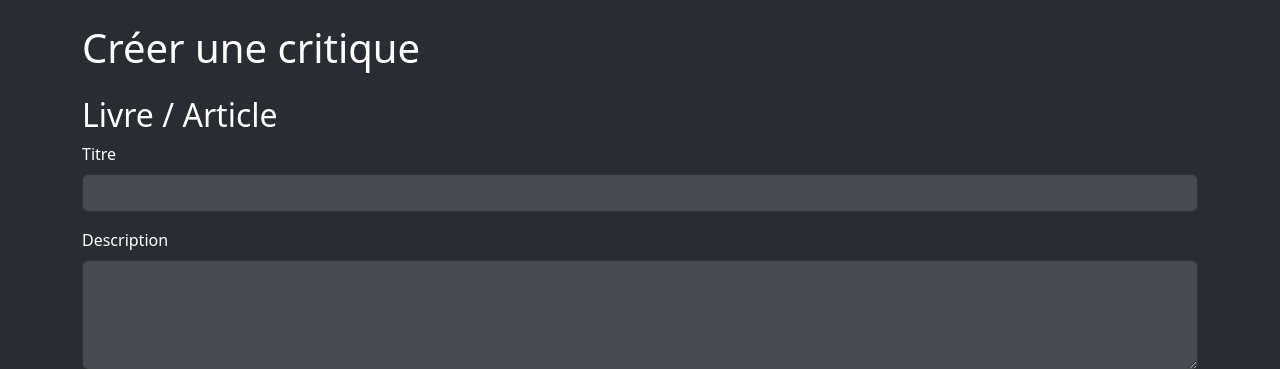
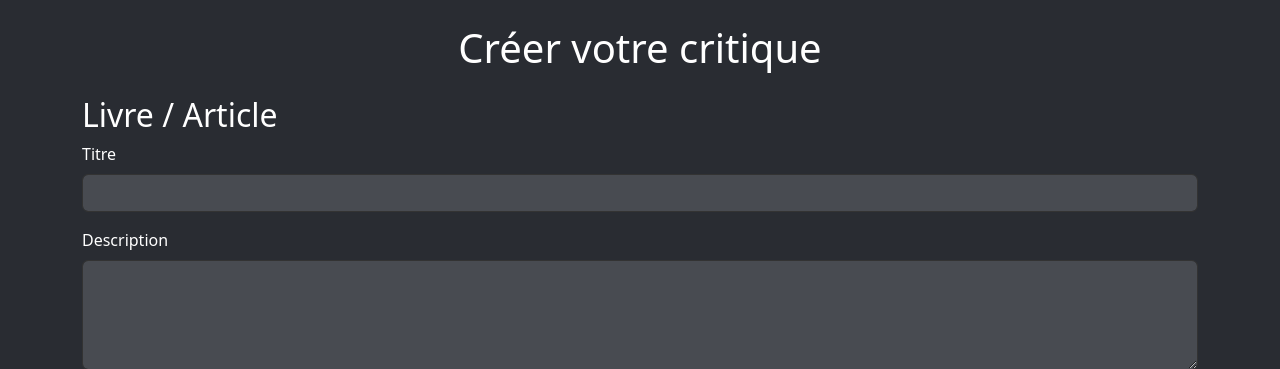
Before and after one commit to alinacharon/LITReview, a Django app: page /reviews/create-review-without-ticket/ in a window 1280 px wide. Shown: the part 56-425 px from the top of the page. Run offline with Django 5.2, Linux system fonts and the light colour scheme; a user stored in the database is signed in.

Commit message:
Update html

```diff
--- a/reviews/templates/reviews/create_review_without_ticket.html
+++ b/reviews/templates/reviews/create_review_without_ticket.html
@@ -3,7 +3,7 @@
 {% block title %}Créer une critique{% endblock %}
 
 {% block content %}
-<h1 class="mb-4">Créer une critique</h1>
+<h1 class="text-center mb-4">Créer votre critique</h1>
 
 <form method="post" enctype="multipart/form-data" aria-label="Formulaire de création de critique sans ticket">
     {% csrf_token %}
```
